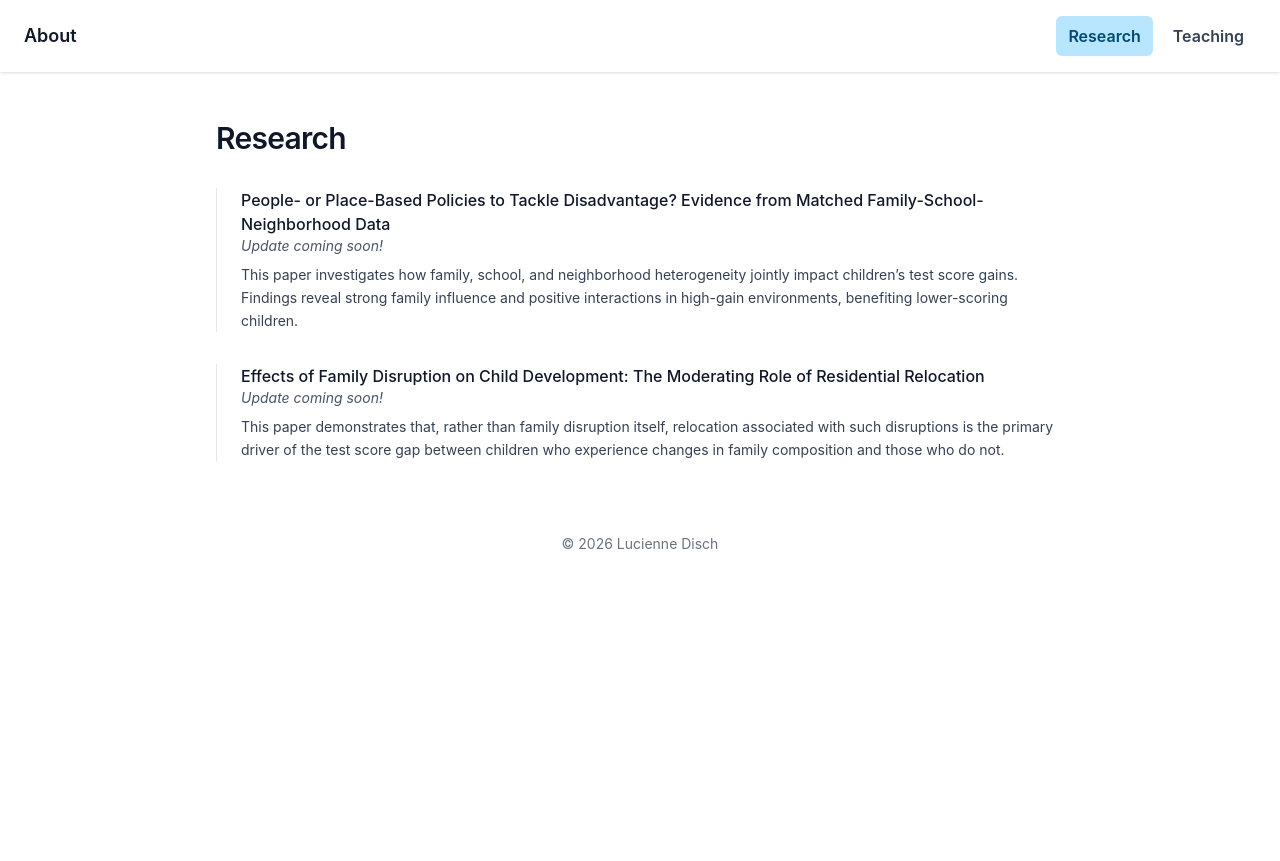
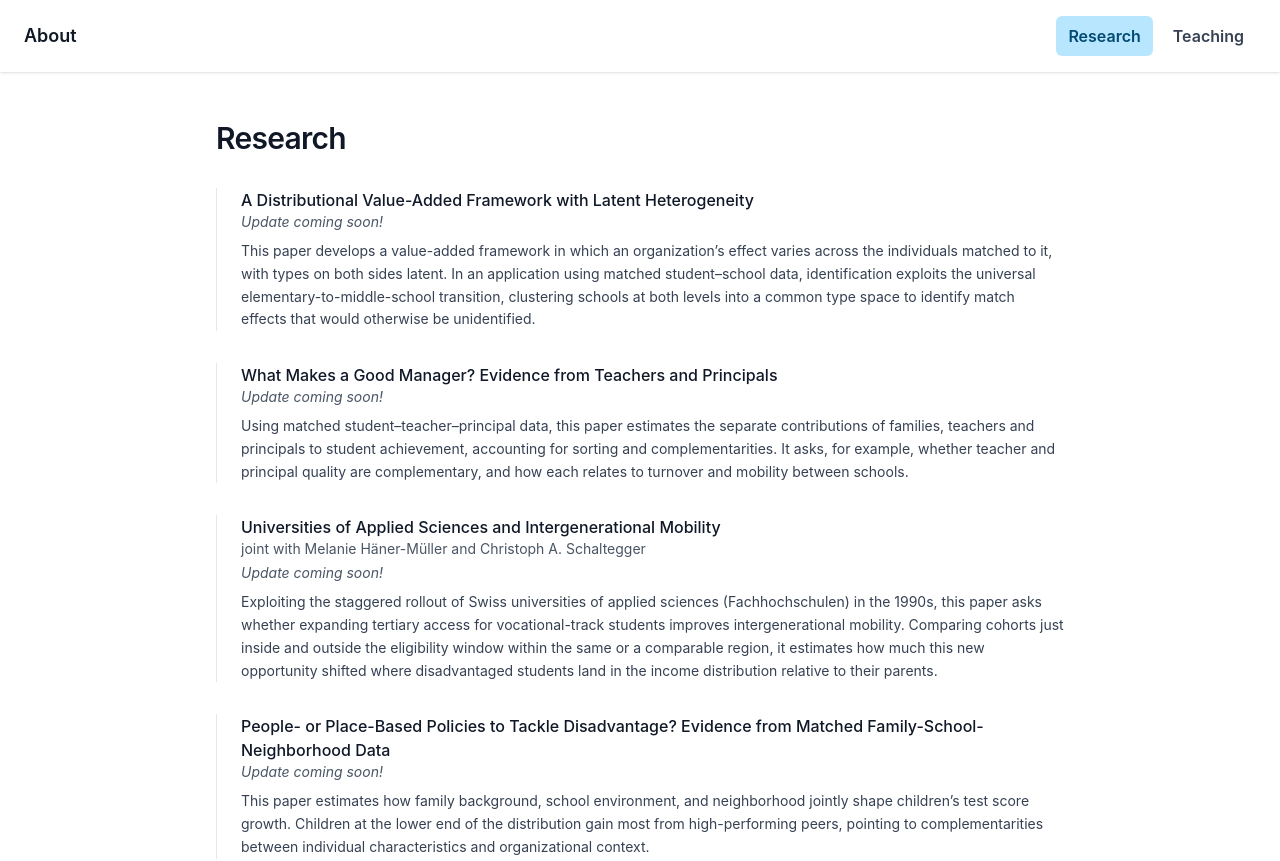
Before and after one commit to luciennedisch/luciennedisch.github.io, a React (Vite) app: page /research in a window 1280 px wide. Shown: the top 861 px of the page. Before the commit the page ends 800 px from the top, so only its background shows below. Built offline with nearby package versions, Linux system fonts and the light colour scheme.

Commit message:
update research projects
Updated projects and the descriptions

```diff
--- a/src/pages/Research.tsx
+++ b/src/pages/Research.tsx
@@ -8,6 +8,63 @@ export const Research = () => {
       <ul className="space-y-8">
         <li className="border-l border-gray-200 pl-6">
           <p className="text-gray-900 font-medium">
+            A Distributional Value-Added Framework with Latent Heterogeneity
+          </p>
+          <p className="text-sm text-gray-600 italic mb-2">
+            Update coming soon!
+          </p>
+          <p className="text-sm text-gray-700 leading-relaxed">
+            This paper develops a value-added framework in which an
+            organization’s effect varies across the individuals matched to it,
+            with types on both sides latent. In an application using matched
+            student–school data, identification exploits the universal
+            elementary-to-middle-school transition, clustering schools at both
+            levels into a common type space to identify match effects that would
+            otherwise be unidentified.
+          </p>
+        </li>
+
+        <li className="border-l border-gray-200 pl-6">
+          <p className="text-gray-900 font-medium">
+            What Makes a Good Manager? Evidence from Teachers and Principals
+          </p>
+          <p className="text-sm text-gray-600 italic mb-2">
+            Update coming soon!
+          </p>
+          <p className="text-sm text-gray-700 leading-relaxed">
+            Using matched student–teacher–principal data, this paper estimates
+            the separate contributions of families, teachers and principals to
+            student achievement, accounting for sorting and complementarities.
+            It asks, for example, whether teacher and principal quality are
+            complementary, and how each relates to turnover and mobility between
+            schools.
+          </p>
+        </li>
+
+        <li className="border-l border-gray-200 pl-6">
+          <p className="text-gray-900 font-medium">
+            Universities of Applied Sciences and Intergenerational Mobility
+          </p>
+          <p className="text-sm text-gray-600 mb-1">
+            joint with Melanie Häner-Müller and Christoph A. Schaltegger
+          </p>
+          <p className="text-sm text-gray-600 italic mb-2">
+            Update coming soon!
+          </p>
+          <p className="text-sm text-gray-700 leading-relaxed">
+            Exploiting the staggered rollout of Swiss universities of applied
+            sciences (Fachhochschulen) in the 1990s, this paper asks whether
+            expanding tertiary access for vocational-track students improves
+            intergenerational mobility. Comparing cohorts just inside and
+            outside the eligibility window within the same or a comparable
+            region, it estimates how much this new opportunity shifted where
+            disadvantaged students land in the income distribution relative to
+            their parents.
+          </p>
+        </li>
+
+        <li className="border-l border-gray-200 pl-6">
+          <p className="text-gray-900 font-medium">
             People- or Place-Based Policies to Tackle Disadvantage? Evidence
             from Matched Family-School-Neighborhood Data
           </p>
@@ -15,10 +72,11 @@ export const Research = () => {
             Update coming soon!
           </p>
           <p className="text-sm text-gray-700 leading-relaxed">
-            This paper investigates how family, school, and neighborhood
-            heterogeneity jointly impact children’s test score gains. Findings
-            reveal strong family influence and positive interactions in
-            high-gain environments, benefiting lower-scoring children.
+            This paper estimates how family background, school environment, and
+            neighborhood jointly shape children’s test score growth. Children at
+            the lower end of the distribution gain most from high-performing
+            peers, pointing to complementarities between individual
+            characteristics and organizational context.
           </p>
         </li>
 
```
